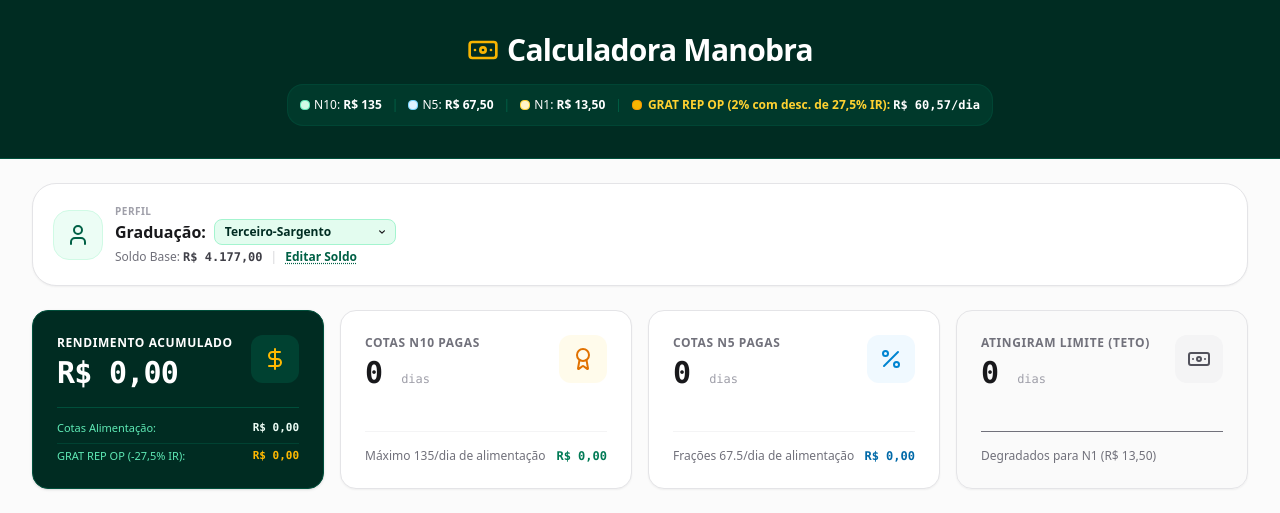
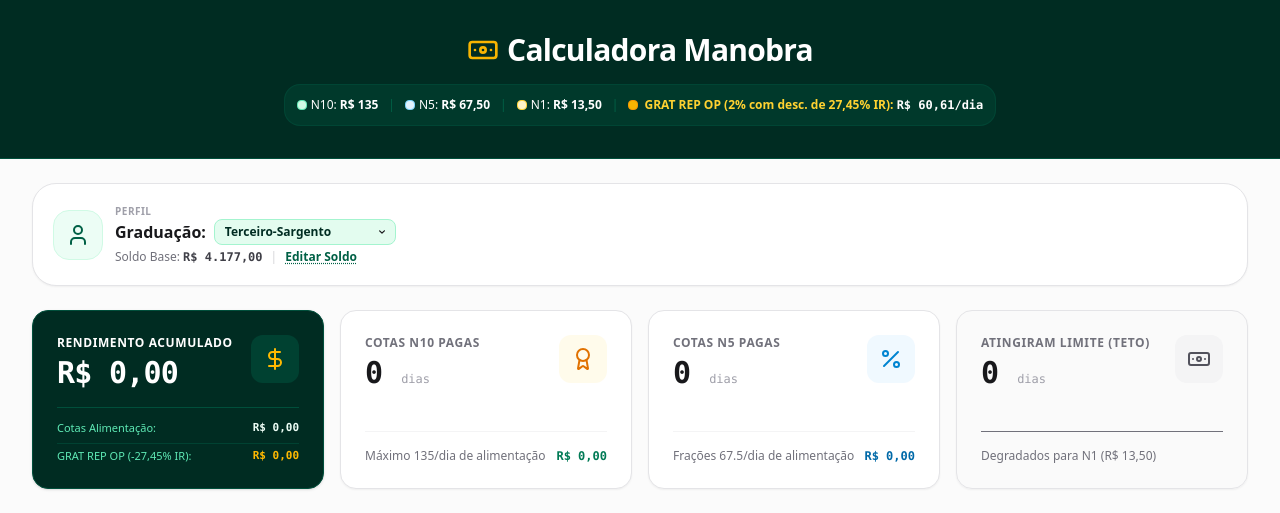
Before and after one commit to bfnrmmnt-bot/C-lculo-Manobra, a React (Vite) app: page / in a window 1280 px wide. Shown: the top 513 px of the page. Built offline with nearby package versions, Linux system fonts and the light colour scheme.

Commit message:
refactor: update IR deduction rate to 27.45%
Adjusted the Income Tax (IR) deduction calculation from 27.5% to 27.45% across all components and utility functions to align with updated accounting requirements.

```diff
--- a/src/App.tsx
+++ b/src/App.tsx
@@ -245,7 +245,7 @@ export default function App() {
   };
 
   const activeRankObj = ranks.find(r => r.id === userRankId) || ranks.find(r => r.id === 'terceiro_sargento') || ranks[1] || ranks[0];
-  const dailyAdditionalCampaignValue = activeRankObj.soldo * 0.02 * 0.725;
+  const dailyAdditionalCampaignValue = activeRankObj.soldo * 0.02 * 0.7255;
 
   const handleStartEditSoldo = () => {
     setSoldoInput(activeRankObj.soldo.toString());
@@ -311,7 +311,7 @@ export default function App() {
             <span className="text-emerald-800">|</span>
             <div className="flex items-center gap-1.5 text-amber-300 font-semibold font-sans">
               <span className="w-2.5 h-2.5 rounded bg-amber-400 border border-amber-500 block animate-pulse" />
-              <span>GRAT REP OP (2% com desc. de 27,5% IR): <strong className="font-mono text-white">{formatBRL(dailyAdditionalCampaignValue)}/dia</strong></span>
+              <span>GRAT REP OP (2% com desc. de 27,45% IR): <strong className="font-mono text-white">{formatBRL(dailyAdditionalCampaignValue)}/dia</strong></span>
             </div>
           </div>
         </div>
--- a/src/components/MissionForm.tsx
+++ b/src/components/MissionForm.tsx
@@ -160,10 +160,10 @@ export default function MissionForm({
   };
 
   const selectedRankObj = ranks.find(r => r.id === rankId) || ranks.find(r => r.id === 'terceiro_sargento') || ranks[1] || ranks[0]; // Terceiro sargento default
-  const dailyAdditionalValue = selectedRankObj.soldo * 0.02 * 0.725;
+  const dailyAdditionalValue = selectedRankObj.soldo * 0.02 * 0.7255;
 
   const simRankObj = ranks.find(r => r.id === simRankId) || ranks.find(r => r.id === 'terceiro_sargento') || ranks[1] || ranks[0];
-  const simDailyAdditionalValue = simRankObj.soldo * 0.02 * 0.725;
+  const simDailyAdditionalValue = simRankObj.soldo * 0.02 * 0.7255;
 
   return (
     <div className="bg-white border border-zinc-200 rounded-3xl overflow-hidden shadow-xs" id="mission-form-card">
@@ -404,7 +404,7 @@ export default function MissionForm({
                     <div className="flex gap-2 text-[10px] text-zinc-500 mt-1">
                       <span>Alimentação: <strong>{formatBRL(simResult.estimatedFoodTotal)}</strong></span>
                       <span>•</span>
-                      <span>GRAT REP OP com IR (-27,5%): <strong>{formatBRL(simResult.estimatedManeuverTotal)}</strong></span>
+                      <span>GRAT REP OP com IR (-27,45%): <strong>{formatBRL(simResult.estimatedManeuverTotal)}</strong></span>
                     </div>
                   </div>
 
@@ -468,7 +468,7 @@ export default function MissionForm({
                   <div className="space-y-1">
                     <p className="font-semibold">Como funciona o cálculo deslizante?</p>
                     <p className="text-amber-905 text-amber-900 text-[11px] leading-relaxed">
-                      Este simulador assume que você registrará esta missão. Ele temporariamente calcula os 30 dias antecedentes de cada dia simulado. Caso as cotas de alimentação ultrapassem 10, o sistema degrada o pagamento daquele dia específico de N10 (R$ 135) para N1 (R$ 13,50) para respeitar o limite legal, mas a GRAT REP OP de {formatBRL(simDailyAdditionalValue)} (com 27,5% IR deduzido) mantém-se inalterada.
+                      Este simulador assume que você registrará esta missão. Ele temporariamente calcula os 30 dias antecedentes de cada dia simulado. Caso as cotas de alimentação ultrapassem 10, o sistema degrada o pagamento daquele dia específico de N10 (R$ 135) para N1 (R$ 13,50) para respeitar o limite legal, mas a GRAT REP OP de {formatBRL(simDailyAdditionalValue)} (com 27,45% IR deduzido) mantém-se inalterada.
                     </p>
                   </div>
                 </div>
--- a/src/components/MissionHistory.tsx
+++ b/src/components/MissionHistory.tsx
@@ -413,8 +413,8 @@ export default function MissionHistory({
             {sortedCalculations.map((calc) => {
               const isExpanded = expandedMissionId === calc.missionId;
               const hasCapping = hasDegradedCheck(calc.payments);
-              const brutoManeuverPay = calc.maneuverPay / 0.725;
-              const irDeduction = brutoManeuverPay * 0.275;
+              const brutoManeuverPay = calc.maneuverPay / 0.7255;
+              const irDeduction = brutoManeuverPay * 0.2745;
 
               return (
                 <div
@@ -593,7 +593,7 @@ export default function MissionHistory({
 
                               <div className="flex justify-between pl-2 text-[10px] text-zinc-500 italic">
                                 <span>Alimentação de Missão: {formatBRL(p.rate)}</span>
-                                <span>GRAT REP OP (Líquido -27,5% IR): {formatBRL(p.maneuverAllowance || 0)}</span>
+                                <span>GRAT REP OP (Líquido -27,45% IR): {formatBRL(p.maneuverAllowance || 0)}</span>
                               </div>
                             </div>
                           );
@@ -601,7 +601,7 @@ export default function MissionHistory({
                       </div>
 
                       <div className="p-3 bg-zinc-100 rounded-xl text-[10.5px] text-zinc-500 italic mt-2">
-                        * O cálculo utiliza data de início e hora para alocar em períodos de 24h consecutivas. Se nas últimas 30 datas antes do processamento o militar exceder 10 cotas cheias de alimentação (N10/N5), o valor de alimentação é adjusted de R$ 135,00 para o valor residual de N1 (R$ 13,50) para proteger a quota, enquanto a GRAT REP OP (com desconto de 27,5% do imposto de renda) se mantém inalterada por dia de manobra.
+                        * O cálculo utiliza data de início e hora para alocar em períodos de 24h consecutivas. Se nas últimas 30 datas antes do processamento o militar exceder 10 cotas cheias de alimentação (N10/N5), o valor de alimentação é adjusted de R$ 135,00 para o valor residual de N1 (R$ 13,50) para proteger a quota, enquanto a GRAT REP OP (com desconto de 27,45% do imposto de renda) se mantém inalterada por dia de manobra.
                       </div>
                     </div>
                   )}
--- a/src/components/StatsDashboard.tsx
+++ b/src/components/StatsDashboard.tsx
@@ -37,7 +37,7 @@ export default function StatsDashboard({ summary }: StatsDashboardProps) {
             <span className="font-mono font-semibold text-emerald-50">{formatBRL(totalFoodEarnings)}</span>
           </div>
           <div className="flex justify-between border-t border-emerald-900/65 pt-1">
-            <span className="text-emerald-300">GRAT REP OP (-27,5% IR):</span>
+            <span className="text-emerald-300">GRAT REP OP (-27,45% IR):</span>
             <span className="font-mono font-semibold text-amber-400">{formatBRL(totalManeuverEarnings)}</span>
           </div>
         </div>
--- a/src/utils/calculator.ts
+++ b/src/utils/calculator.ts
@@ -130,7 +130,7 @@ export function calculatePay(missions: Mission[], defaultUserRankId: string = 't
   allCandidates.forEach((candidate) => {
     const candDateObj = parseDateOnly(candidate.dateString);
     const rank = customRanks.find(r => r.id === candidate.rankId) || customRanks.find(r => r.id === 'terceiro_sargento')!;
-    const maneuverAllowance = rank.soldo * 0.02 * 0.725; // 2% base pay discounted by 27.5% Income Tax (IR)
+    const maneuverAllowance = rank.soldo * 0.02 * 0.7255; // 2% base pay discounted by 27.45% Income Tax (IR)
 
     if (candidate.originalType === 'N1') {
       // N1 is never capped, so it's directly assigned N1
```
